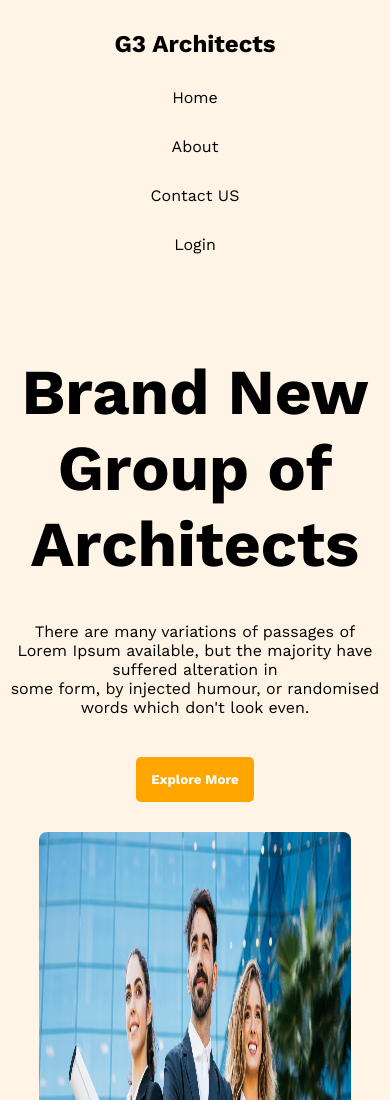
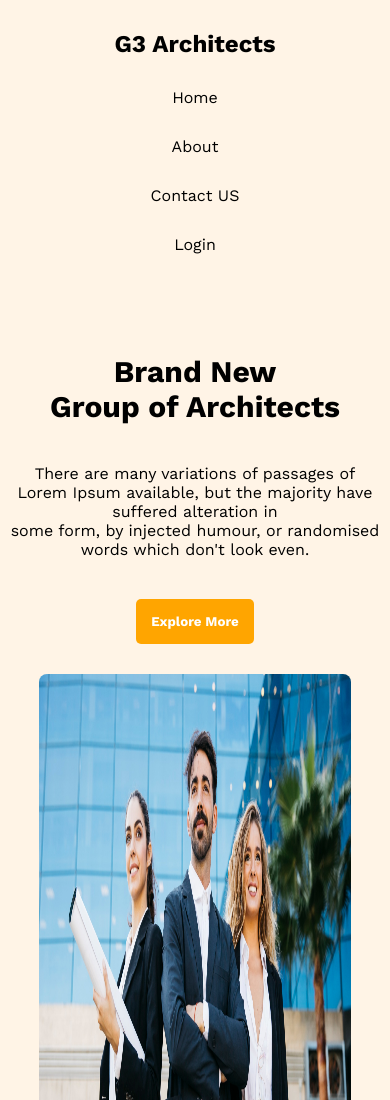
Before and after one commit to Engarif3/project2, a plain HTML site: page index.html in a window 390 px wide. Shown: the top 1100 px of the page. Drawn offline with nearby package versions, Linux system fonts and the light colour scheme.

Commit message:
third commit

```diff
--- a/style.css
+++ b/style.css
@@ -250,7 +250,9 @@ margin-left: 150px;
         border-radius: 8px;
 
     }
-
+    .nav-body h1{
+        font-size: 30px;
+    }
     .nav-body p{
         padding: 10px;
     }
```
